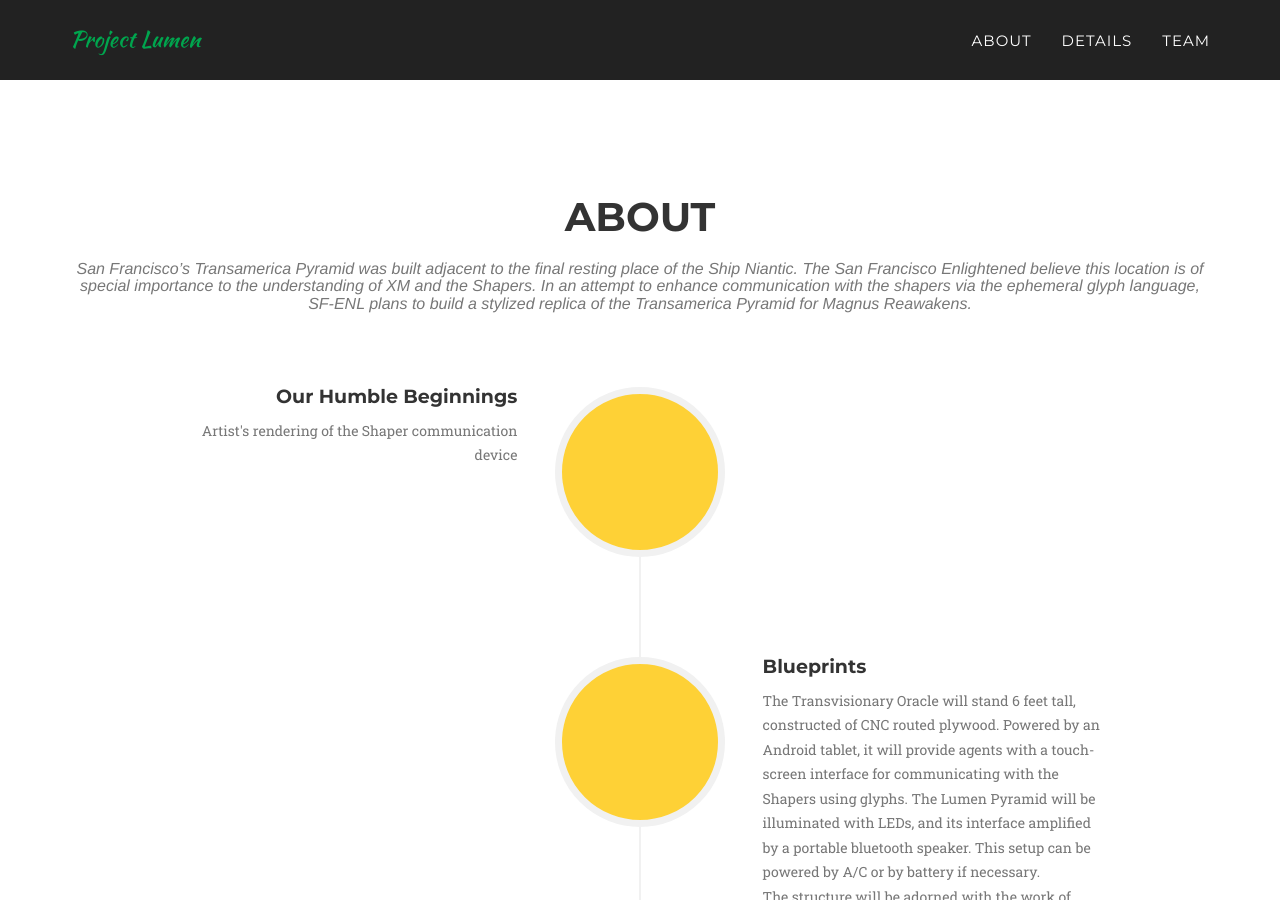
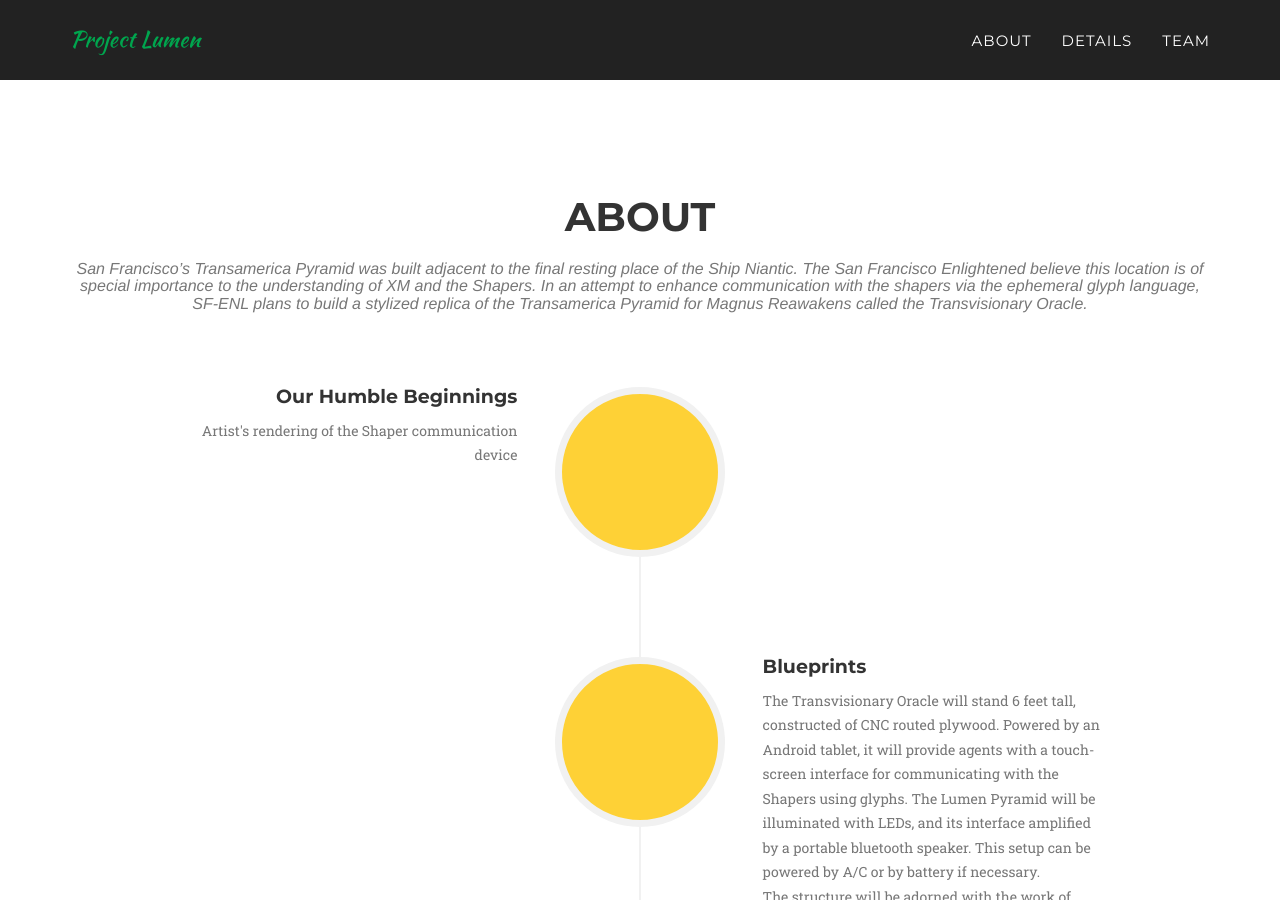
Before and after one commit to winonatong/magnus_reawakens, a Jekyll site: the page built from _posts/2014-07-18-project-1.markdown, in a window 1280 px wide and 900 px high, scrolled down 788 px. Built offline with Jekyll 4.4.1, drawn with Linux system fonts in a browser that asks for light colours; some web fonts are replaced.

Commit message:
massage words

```diff
--- a/_includes/portfolio_grid.html
+++ b/_includes/portfolio_grid.html
@@ -34,7 +34,7 @@
             <div class="row">
                 <div class="col-lg-12 text-center">
                     <h2 class="section-heading">About</h2>
-                    <h3 class="section-subheading text-muted">San Francisco’s Transamerica Pyramid was built adjacent to the final resting place of the Ship Niantic. The San Francisco Enlightened believe this location is of special importance to the understanding of XM and the Shapers. In an attempt to enhance communication with the shapers via the ephemeral glyph language, SF-ENL plans to build a stylized replica of the Transamerica Pyramid for Magnus Reawakens.</h3>
+                    <h3 class="section-subheading text-muted">San Francisco’s Transamerica Pyramid was built adjacent to the final resting place of the Ship Niantic. The San Francisco Enlightened believe this location is of special importance to the understanding of XM and the Shapers. In an attempt to enhance communication with the shapers via the ephemeral glyph language, SF-ENL plans to build a stylized replica of the Transamerica Pyramid for Magnus Reawakens called the Transvisionary Oracle.</h3>
                 </div>
             </div>
             <div class="row">
--- a/_posts/2014-07-18-project-1.markdown
+++ b/_posts/2014-07-18-project-1.markdown
@@ -1,5 +1,5 @@
 ---
-title: Concept
+title: Idea
 subtitle: Artist's rendering of the Shaper communication device
 layout: default
 modal-id: 1
```
